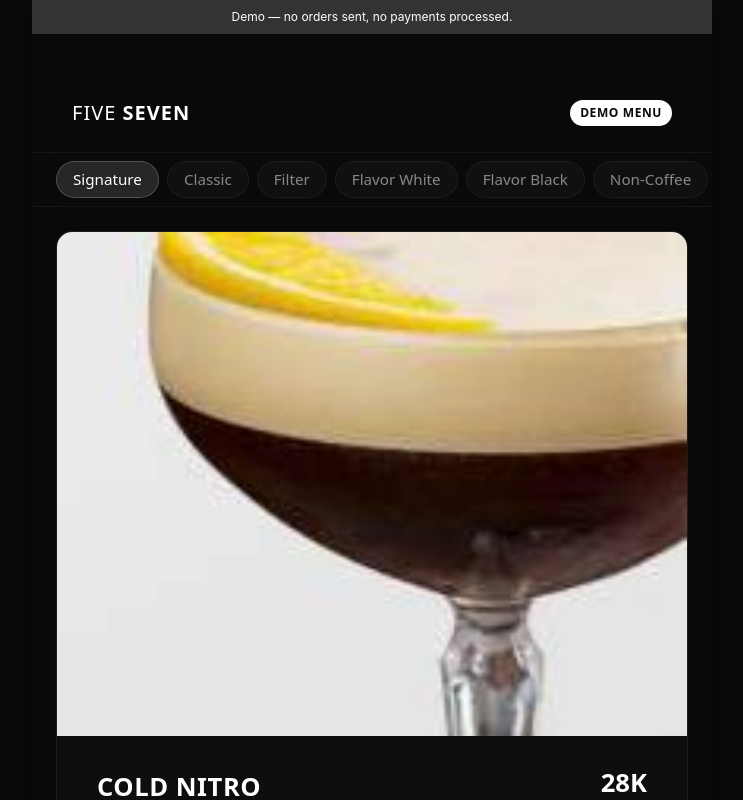
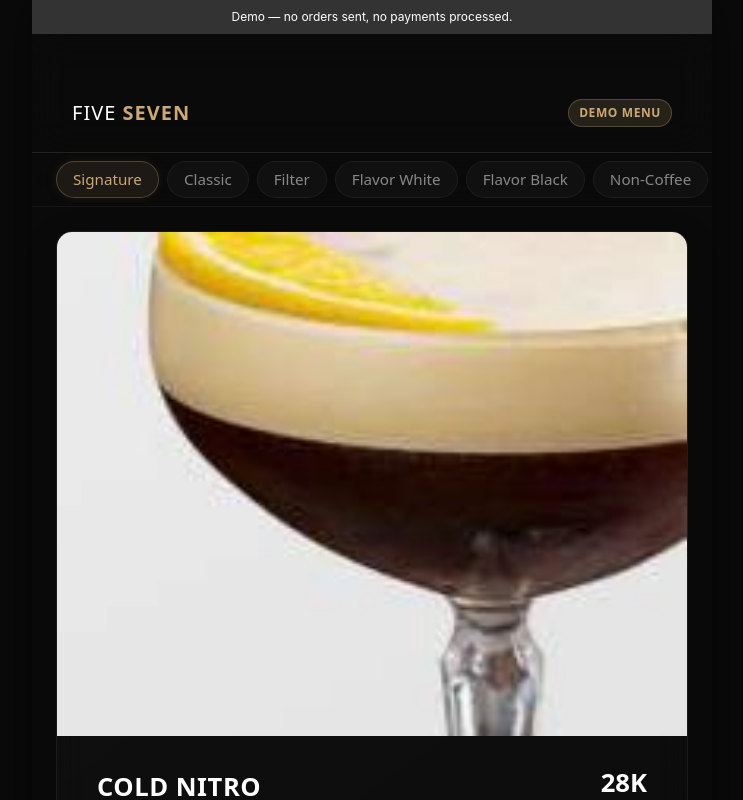
Before and after one commit to wednesdev-id/five-seven-menu-porto, a Next.js app: page / in a window 1280 px wide. Shown: the top 800 px of the page, without its empty margins (268-1011 px from the left). Built offline with nearby package versions, Linux system fonts and the light colour scheme.

Commit message:
style: enhance glassmorphism interactiveness with luxury gold accents

```diff
--- a/src/app/globals.css
+++ b/src/app/globals.css
@@ -2,6 +2,8 @@
 @import "tailwindcss";
 
 :root {
+  --color-gold: #cba876;
+  --color-gold-muted: rgba(203, 168, 118, 0.3);
   --color-paper: #0a0a0a;
   --color-ink: #ffffff;
   --color-accent: #ffffff;
@@ -49,11 +51,12 @@ h1, h2, h3, h4, .brand-mark, .table-badge, .eyebrow, strong, .confirm {
   position: sticky;
   top: 0;
   z-index: 30;
-  background: rgba(10, 10, 10, 0.65);
-  backdrop-filter: blur(16px);
-  -webkit-backdrop-filter: blur(16px);
-  border-bottom: 1px solid rgba(255, 255, 255, 0.05);
+  background: rgba(10, 10, 10, 0.5);
+  backdrop-filter: blur(20px) saturate(180%);
+  -webkit-backdrop-filter: blur(20px) saturate(180%);
+  border-bottom: 1px solid rgba(203, 168, 118, 0.15);
   display: flex;
+  transition: background 0.3s ease;
   justify-content: space-between;
   align-items: center;
   padding: var(--space-xl) var(--space-md) var(--space-md) var(--space-md);
@@ -64,10 +67,11 @@ h1, h2, h3, h4, .brand-mark, .table-badge, .eyebrow, strong, .confirm {
   color: var(--color-ink);
 }
 .brand-mark span { font-weight: 300; }
-.brand-mark strong { font-weight: 800; }
+.brand-mark strong { font-weight: 800; color: var(--color-gold); }
 .table-badge {
-  background: var(--color-ink);
-  color: var(--color-paper);
+  background: rgba(203, 168, 118, 0.15);
+  color: var(--color-gold);
+  border: 1px solid rgba(203, 168, 118, 0.3);
   padding: 4px 10px;
   border-radius: 99px;
   font-size: 0.75rem;
@@ -110,13 +114,16 @@ h1, h2, h3, h4, .brand-mark, .table-badge, .eyebrow, strong, .confirm {
   color: var(--color-muted);
   padding: 6px 16px;
   cursor: pointer;
-  transition: all 0.2s ease;
+  transition: all 0.3s cubic-bezier(0.4, 0, 0.2, 1);
+}
+.tab:active {
+  transform: scale(0.95);
 }
 .tab.active {
-  color: var(--color-ink);
-  background: rgba(255, 255, 255, 0.12);
-  border-color: rgba(255, 255, 255, 0.2);
-  backdrop-filter: blur(8px);
+  color: var(--color-gold);
+  background: rgba(203, 168, 118, 0.1);
+  border-color: rgba(203, 168, 118, 0.3);
+  box-shadow: 0 0 12px rgba(203, 168, 118, 0.1);
 }
 
 .menu-grid {
@@ -127,14 +134,27 @@ h1, h2, h3, h4, .brand-mark, .table-badge, .eyebrow, strong, .confirm {
 .menu-card {
   display: flex;
   flex-direction: column;
-  background: rgba(255, 255, 255, 0.02);
+  background: linear-gradient(145deg, rgba(255, 255, 255, 0.03) 0%, rgba(255, 255, 255, 0.01) 100%);
   border: 1px solid rgba(255, 255, 255, 0.06);
   border-radius: var(--radius-md);
   overflow: hidden;
-  backdrop-filter: blur(12px);
-  -webkit-backdrop-filter: blur(12px);
+  backdrop-filter: blur(16px);
+  -webkit-backdrop-filter: blur(16px);
   padding-bottom: var(--space-md);
-  box-shadow: 0 4px 20px rgba(0, 0, 0, 0.2);
+  box-shadow: 0 8px 32px rgba(0, 0, 0, 0.2);
+  transition: all 0.3s cubic-bezier(0.4, 0, 0.2, 1);
+}
+.menu-card:active {
+  transform: scale(0.98);
+  border-color: rgba(203, 168, 118, 0.4);
+  box-shadow: 0 0 20px rgba(203, 168, 118, 0.15);
+}
+@media (hover: hover) {
+  .menu-card:hover {
+    transform: translateY(-4px);
+    border-color: rgba(203, 168, 118, 0.3);
+    box-shadow: 0 12px 40px rgba(0, 0, 0, 0.4), 0 0 15px rgba(203, 168, 118, 0.1);
+  }
 }
 
 .card-image-wrapper {
@@ -211,13 +231,27 @@ h1, h2, h3, h4, .brand-mark, .table-badge, .eyebrow, strong, .confirm {
   width: 44px;
   height: 44px;
   border-radius: 50%;
-  border: 1px solid var(--color-divider);
-  background: transparent;
+  border: 1px solid rgba(255, 255, 255, 0.15);
+  background: rgba(255, 255, 255, 0.05);
   display: flex;
   align-items: center;
   justify-content: center;
   cursor: pointer;
   color: var(--color-ink);
+  transition: all 0.3s cubic-bezier(0.4, 0, 0.2, 1);
+}
+.add-button:active {
+  transform: scale(0.9);
+  background: var(--color-gold);
+  color: var(--color-paper);
+  border-color: var(--color-gold);
+}
+@media (hover: hover) {
+  .add-button:hover {
+    background: rgba(203, 168, 118, 0.15);
+    color: var(--color-gold);
+    border-color: rgba(203, 168, 118, 0.4);
+  }
 }
 
 footer {
@@ -256,19 +290,23 @@ footer {
   transform: translateX(-50%);
   width: calc(100% - var(--space-md)*2);
   max-width: calc(480px - var(--space-md)*2);
-  background: rgba(255, 255, 255, 0.15);
-  backdrop-filter: blur(16px);
-  -webkit-backdrop-filter: blur(16px);
-  color: var(--color-ink);
+  background: rgba(203, 168, 118, 0.15);
+  backdrop-filter: blur(24px) saturate(200%);
+  -webkit-backdrop-filter: blur(24px) saturate(200%);
+  color: var(--color-gold);
   padding: 1rem 1.2rem;
   border-radius: 99px;
   display: flex;
   justify-content: space-between;
   align-items: center;
-  border: 1px solid rgba(255, 255, 255, 0.2);
-  box-shadow: 0 8px 32px rgba(0,0,0,0.4);
+  border: 1px solid rgba(203, 168, 118, 0.4);
+  box-shadow: 0 8px 32px rgba(0,0,0,0.5), 0 0 20px rgba(203, 168, 118, 0.2);
   cursor: pointer;
   z-index: 40;
+  transition: all 0.3s cubic-bezier(0.4, 0, 0.2, 1);
+}
+.cart-bar:active {
+  transform: translate(-50%, 2px) scale(0.98);
 }
 .cart-bar span { display: flex; align-items: center; gap: 8px; font-weight: 500; }
 .cart-bar strong { font-size: 1.1rem; }
@@ -391,8 +429,9 @@ footer {
 
 .confirm {
   width: 100%;
-  background: var(--color-ink);
-  color: var(--color-paper);
+  background: rgba(203, 168, 118, 0.15);
+  color: var(--color-gold);
+  border: 1px solid rgba(203, 168, 118, 0.3);
   border: none;
   padding: 1.2rem;
   border-radius: var(--radius-sm);
@@ -409,8 +448,9 @@ footer {
   width: 64px;
   height: 64px;
   border-radius: 50%;
-  background: var(--color-ink);
-  color: var(--color-paper);
+  background: rgba(203, 168, 118, 0.15);
+  color: var(--color-gold);
+  border: 1px solid rgba(203, 168, 118, 0.3);
   display: flex;
   align-items: center;
   justify-content: center;
```
Also changed, not shown: 1 other file (tests, documents, lock files or other folders).
